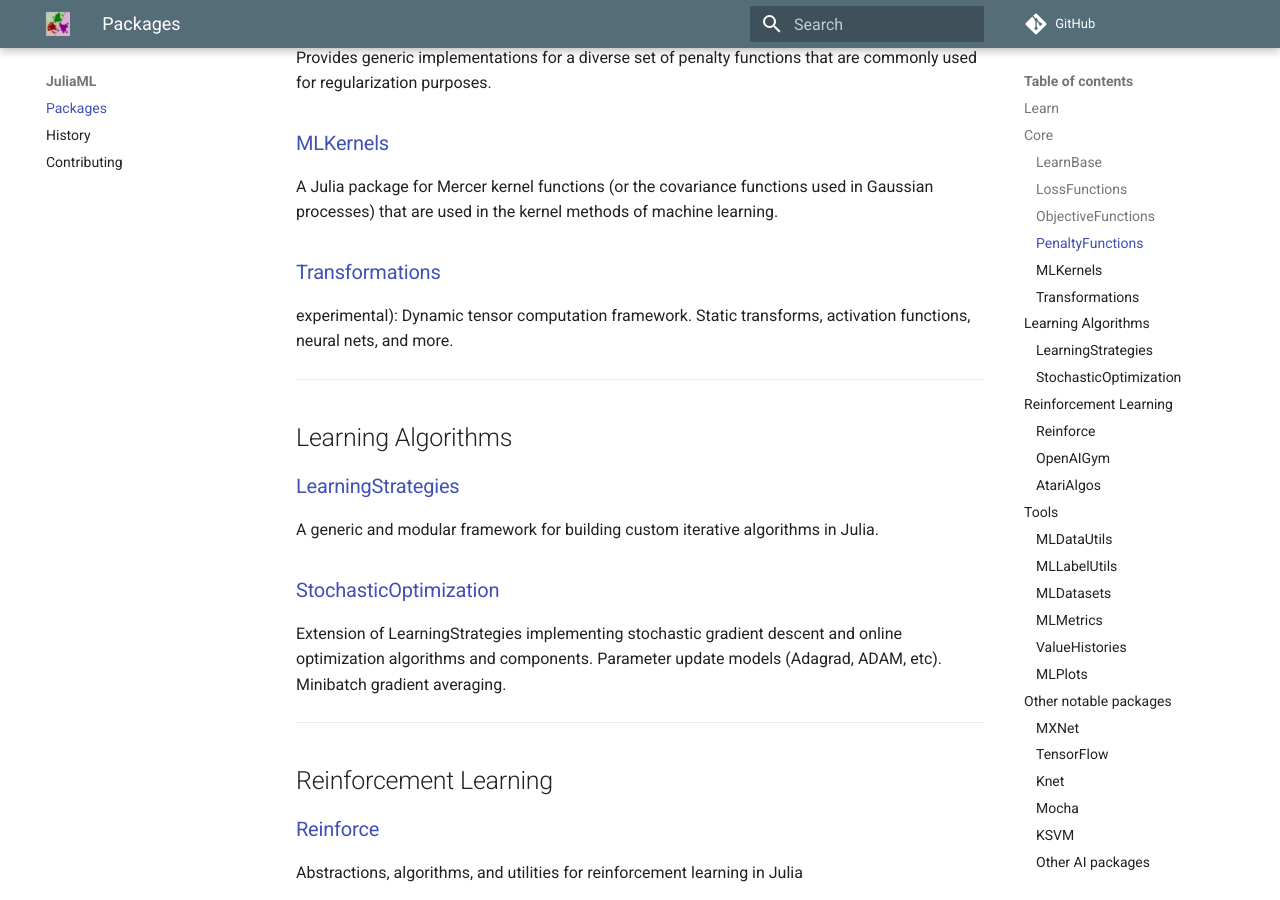
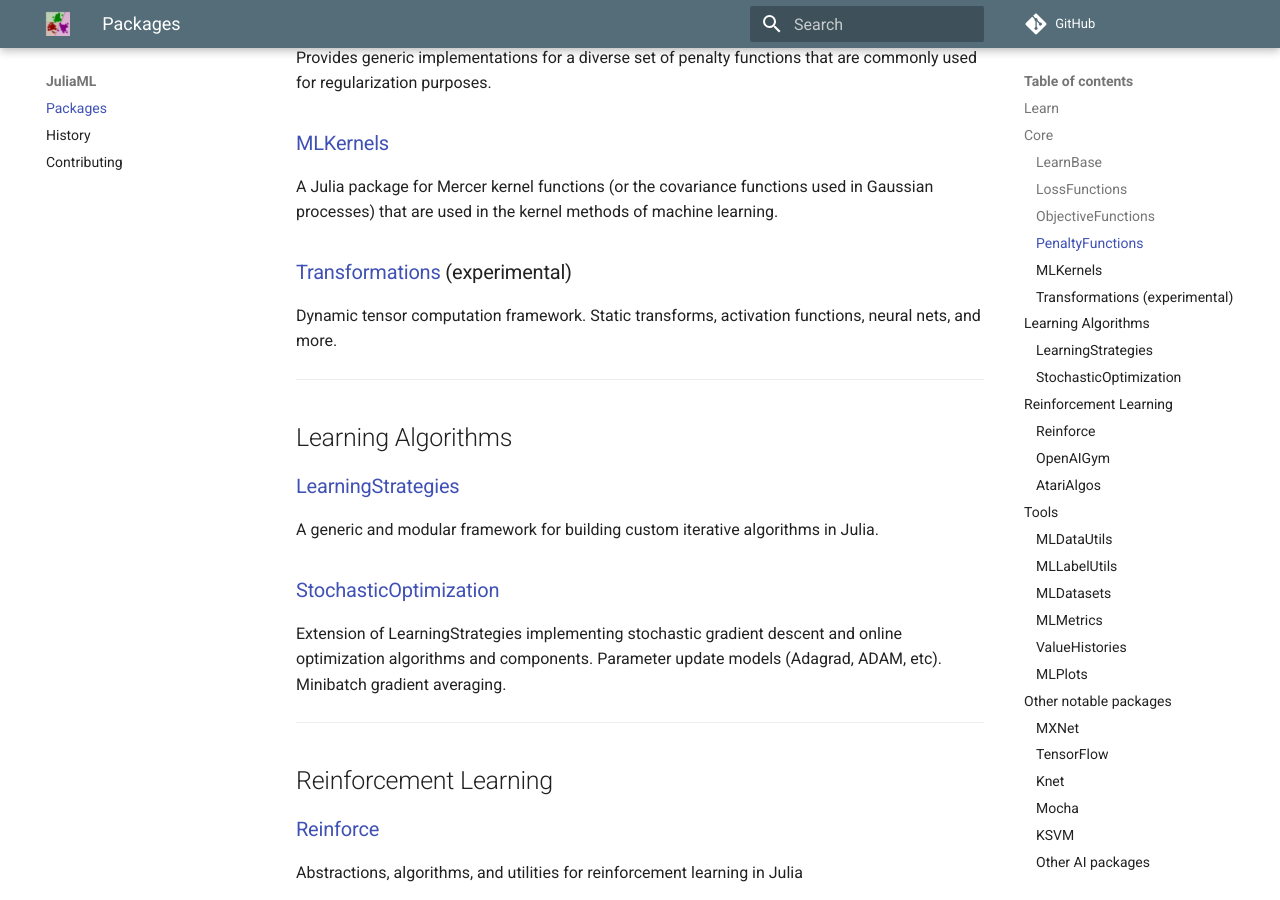
Before and after one commit to JuliaML/JuliaML.github.io, an MkDocs documentation site: the page built from docs/index.md, in a window 1280 px wide and 900 px high, scrolled down 1010 px. Built offline with MkDocs 1.6.1 and Material for MkDocs 9.7.7, drawn with Linux system fonts in a browser that asks for light colours; comment, search, counter and statistics services are not loaded; old or Windows-style settings are respelled for this version of MkDocs.

```diff
--- a/docs/index.md
+++ b/docs/index.md
@@ -31,9 +31,9 @@ Generic definitions of objective functions using abstractions from LearnBase.
 
 A Julia package for Mercer kernel functions (or the covariance functions used in Gaussian processes) that are used in the kernel methods of machine learning.
 
-### [Transformations](https://github.com/JuliaML/Transformations.jl)
+### [Transformations](https://github.com/JuliaML/Transformations.jl) (experimental)
 
-experimental): Dynamic tensor computation framework. Static transforms, activation functions, neural nets, and more.
+Dynamic tensor computation framework. Static transforms, activation functions, neural nets, and more.
 
 ---
 
```
Also changed, not shown: site/index.html, site/mkdocs/search_index.json.
